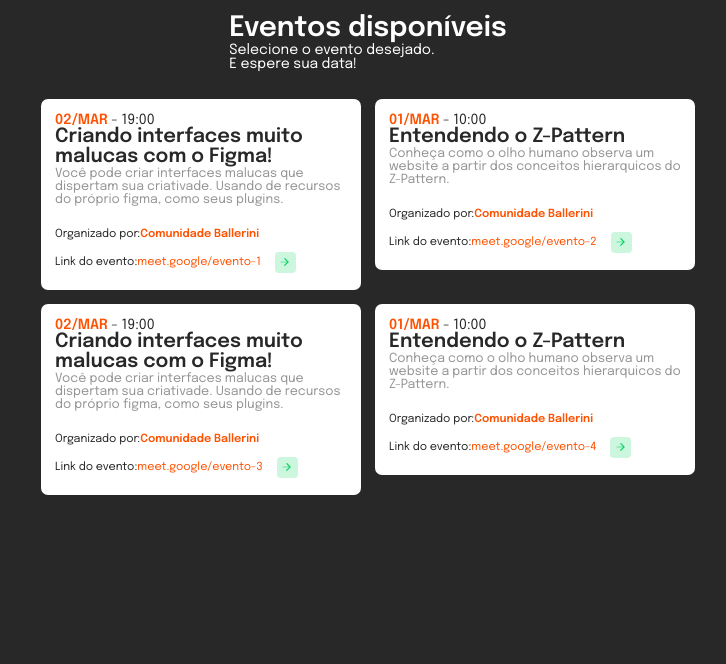
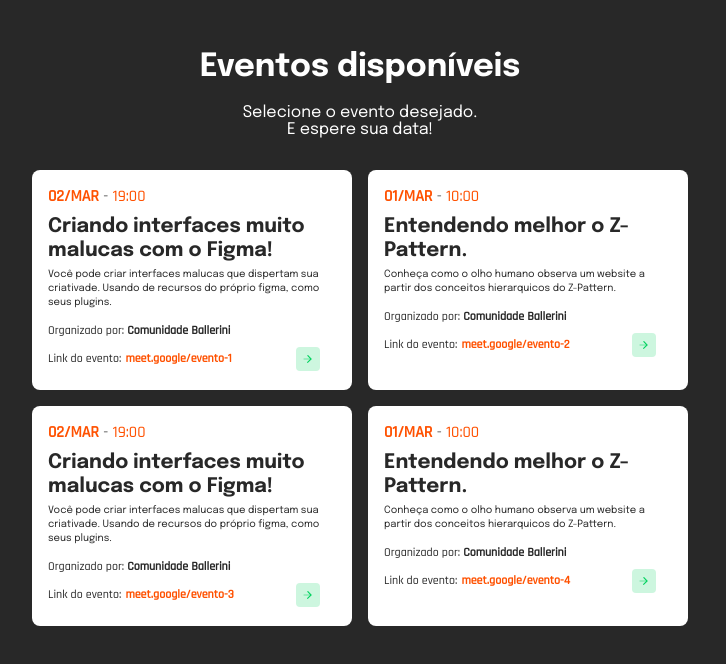
Before and after one commit to dEgito/DevMeet, a React (Create React App) app: page /events in a window 1280 px wide. Shown: the top 664 px of the page, without its empty margins (272-998 px from the left). Built offline with nearby package versions, Linux system fonts and the light colour scheme.

Commit message:
refactor (Events): ajustes de estilização

```diff
--- a/public/index.html
+++ b/public/index.html
@@ -3,44 +3,25 @@
 
 <head>
   <meta charset="utf-8" />
+  <link rel="preconnect" href="https://fonts.googleapis.com">
+  <link rel="preconnect" href="https://fonts.gstatic.com" crossorigin>
   <link rel="icon" href="%PUBLIC_URL%/favicon.ico" />
   <meta name="viewport" content="width=device-width, initial-scale=1" />
   <meta name="theme-color" content="#000000" />
   <meta name="description" content="Web site created using create-react-app" />
   <link rel="apple-touch-icon" href="%PUBLIC_URL%/logo192.png" />
-  <!--
-      manifest.json provides metadata used when your web app is installed on a
-      user's mobile device or desktop. See https://developers.google.com/web/fundamentals/web-app-manifest/
-    -->
+
   <link rel="manifest" href="%PUBLIC_URL%/manifest.json" />
-  <!--
-      Notice the use of %PUBLIC_URL% in the tags above.
-      It will be replaced with the URL of the `public` folder during the build.
-      Only files inside the `public` folder can be referenced from the HTML.
 
-      Unlike "/favicon.ico" or "favicon.ico", "%PUBLIC_URL%/favicon.ico" will
-      work correctly both with client-side routing and a non-root public URL.
-      Learn how to configure a non-root public URL by running `npm run build`.
-    -->
-  <link rel="preconnect" href="https://fonts.googleapis.com">
-  <link rel="preconnect" href="https://fonts.gstatic.com" crossorigin>
-  <link href="https://fonts.googleapis.com/css2?family=Epilogue:wght@400;600&display=swap" rel="stylesheet">
+  <link
+    href="https://fonts.googleapis.com/css2?family=Epilogue:wght@400;500;600;700;800&family=Rajdhani:wght@400;500&display=swap"
+    rel="stylesheet">
   <title>React App</title>
 </head>
 
 <body>
   <noscript>You need to enable JavaScript to run this app.</noscript>
   <div id="root"></div>
-  <!--
-      This HTML file is a template.
-      If you open it directly in the browser, you will see an empty page.
-
-      You can add webfonts, meta tags, or analytics to this file.
-      The build step will place the bundled scripts into the <body> tag.
-
-      To begin the development, run `npm start` or `yarn start`.
-      To create a production bundle, use `npm run build` or `yarn build`.
-    -->
 </body>
 
 </html>
--- a/src/pages/AvaliableEvents/components/Card/index.js
+++ b/src/pages/AvaliableEvents/components/Card/index.js
@@ -8,19 +8,20 @@ function Card({ title, day, hour, description, organizedBy, link }) {
       <div>
         <strong>{day}</strong> - <span>{hour}</span>
       </div>
-
       <h3>{title}</h3>
       <p>{description} </p>
 
       <Microtext>
-        Organizado por:<strong>{organizedBy}</strong>
+        <p>
+          Organizado por: <strong>{organizedBy}</strong>
+        </p>
       </Microtext>
 
       <Microtext>
-        <span>
+        <p>
           Link do evento:
-          <a href={link.url}>{link.link}</a>
-        </span>
+          <a href={link.url} target="_blank">{link.link}</a>
+        </p>
 
         <Button>
           <img src={Arrow} alt="avançar" />
--- a/src/pages/AvaliableEvents/components/Card/style.js
+++ b/src/pages/AvaliableEvents/components/Card/style.js
@@ -6,41 +6,67 @@ export const Content = styled.div`
   box-sizing: border-box;
   padding: 1rem;
   width: 100%;
-  min-width: 300px;
-  max-width: 320px;
+  min-width: 18.75rem;
+  max-width: 20rem;
+  height: 13.75rem;
   border-radius: 0.5rem;
   background-color: var(--white);
   color: var(--gray-900);
 
-  strong {
+  > div {
+    margin-bottom: 0.5rem;
+    font-family: var(--secundary-type);
+  }
+
+  div > strong {
+    font-size: 1rem;
     color: var(--orange-500);
     font-weight: 600;
   }
 
-  h3 {
-    font-size: 1.4rem;
-    font-weight: bolder;
+  div > span {
+    font-size: 1rem;
+    font-weight: 500;
+    color: var(--orange-500);
   }
 
-  p {
-    font-size: 0.9rem;
-    color: var(--gray-400);
+  > h3 {
+    color: var(--gray-900);
+    font-size: 1.25rem;
+    line-height: 1.5rem;
+    font-weight: 700;
+    margin-bottom: 0.25rem;
+  }
+
+  > p {
+    font-size: 0.625rem;
+    line-height: 0.875rem;
+    color: var(--gray-500);
     max-width: none;
-    margin-bottom: 1rem;
+    margin-bottom: 0.875rem;
   }
 `;
 
 export const Microtext = styled.div`
-  font-size: 0.8rem;
-  line-height: 2rem;
+  font-size: 0.75rem;
+  line-height: 1rem;
   color: var(--gray-900);
+  font-weight: 500;
   display: flex;
   flex-direction: row;
   align-items: center;
+  justify-content: space-between;
+  margin-bottom: 0.25rem;
 
   a {
     text-decoration: none;
     color: var(--orange-500);
+    font-weight: 700;
+    padding: 0 0.25rem;
+
+    &:hover {
+      color: var(--orange-300);
+    }
   }
 `;
 
@@ -55,4 +81,12 @@ export const Button = styled.button`
   border-radius: 4px;
   border: none;
   background-color: var(--green-500);
+  transition: all 1s;
+
+  &:hover {
+    background-color: var(--green-700);
+    padding-left: .5rem;
+    box-sizing: border-box;
+    transition: all 1s;
+  }
 `;
--- a/src/pages/AvaliableEvents/index.js
+++ b/src/pages/AvaliableEvents/index.js
@@ -24,7 +24,7 @@ const cards = [
       day: "01/MAR",
       hour: "10:00",
     },
-    title: "Entendendo o Z-Pattern",
+    title: "Entendendo melhor o Z-Pattern.",
     description:
       "Conheça como o olho humano observa um website a partir dos conceitos hierarquicos do Z-Pattern.",
     organizedBy: "Comunidade Ballerini",
@@ -56,13 +56,13 @@ const cards = [
       day: "01/MAR",
       hour: "10:00",
     },
-    title: "Entendendo o Z-Pattern",
+    title: "Entendendo melhor o Z-Pattern.",
     description:
       "Conheça como o olho humano observa um website a partir dos conceitos hierarquicos do Z-Pattern.",
     organizedBy: "Comunidade Ballerini",
     link: {
       link: "meet.google/evento-4",
-      url: 'https://www.google.com',
+      url: 'https://meet.google.com/',
     },
   },
 ];
--- a/src/pages/AvaliableEvents/style.js
+++ b/src/pages/AvaliableEvents/style.js
@@ -6,26 +6,31 @@ export const Container = styled.section`
   align-items: center;
   height: 100vh;
   margin: 0;
-  padding: 1rem;
+  padding: 3rem 1rem 0 0;
 
   color: var(--white);
 
   header {
     margin-bottom: 1rem;
+    text-align: center;
   }
 
   h1 {
+    line-height: 2.5rem;
     font-size: 2rem;
+    margin-bottom: 1rem;
   }
 
-  p {
+  > p {
+    color: var(--gray-100);
     font-size: 1rem;
+    line-height: 2rem;
     width: 100%;
-    max-width: 250px;
+    max-width: 25rem;
     margin: 0;
 
     @media (min-width: 700px) {
-      max-width: 300px;
+      max-width: 18.75rem;
     }
   }
 
@@ -38,6 +43,6 @@ export const Container = styled.section`
     gap: 1rem;
     flex-wrap: wrap;
     width: 100%;
-    max-width: 1000px;
+    max-width: 62rem;
   }
 `;
--- a/src/pages/Getting/components/Button/style.js
+++ b/src/pages/Getting/components/Button/style.js
@@ -13,6 +13,8 @@ export const BackButton = styled.button`
 
   &:hover {
     background-color: var(--orange-300);
-    transition: all .2s ease-in-out;
+    padding-left: .5rem;
+    box-sizing: border-box;
+    transition: all 1s;
   }
 `;
--- a/src/pages/Getting/index.js
+++ b/src/pages/Getting/index.js
@@ -1,5 +1,7 @@
-import Person from "../../assets/person.svg"
+import Person from "../../assets/person.svg";
 import Button from "./components/Button";
+
+import {Link} from 'react-router-dom'
 
 import { Container } from "./style";
 
@@ -13,8 +15,10 @@ function Getting() {
         </p>
       </header>
 
-      <img src={Person} alt="pessoa"/>
-      <Button />
+      <img src={Person} alt="pessoa" />
+      <Link to="/events">
+        <Button />
+      </Link>
     </Container>
   );
 }
--- a/src/styles/GlobalStyles.js
+++ b/src/styles/GlobalStyles.js
@@ -8,10 +8,13 @@ const GlobalStyle = createGlobalStyle`
         --gray-400: #959595;
         --gray-900: #282828;
 
-        --green-500: rgba(4, 211, 97, 0.2);
+        --green-500: #CDF6DF;
+        --green-700: #B3FAD2;
 
         --orange-300: #FF7B3E;
         --orange-500: #FF5100;
+
+        --secundary-type: Rajdhani, sans;
     }
     :focus {
         outline: transparent;
@@ -22,9 +25,11 @@ const GlobalStyle = createGlobalStyle`
         padding: 0;
         box-sizing: border-box;
     }
-    html {
+
+    /* html {
         font-size: 87.5%;
-    }
+    } */
+
     body {
         background-color: var(--gray-900);
         color: var(--gray-100);
```
